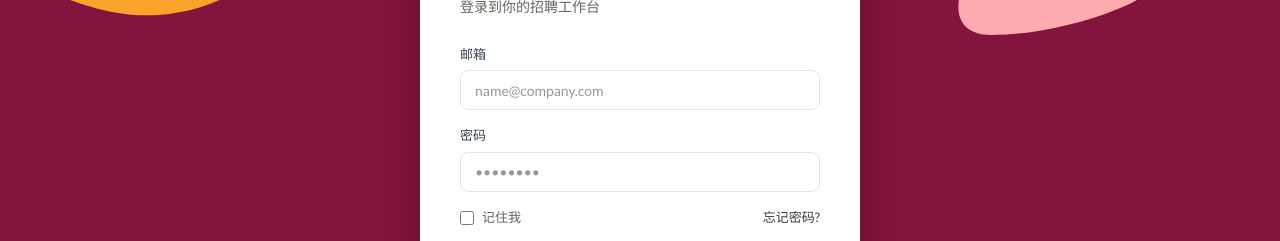
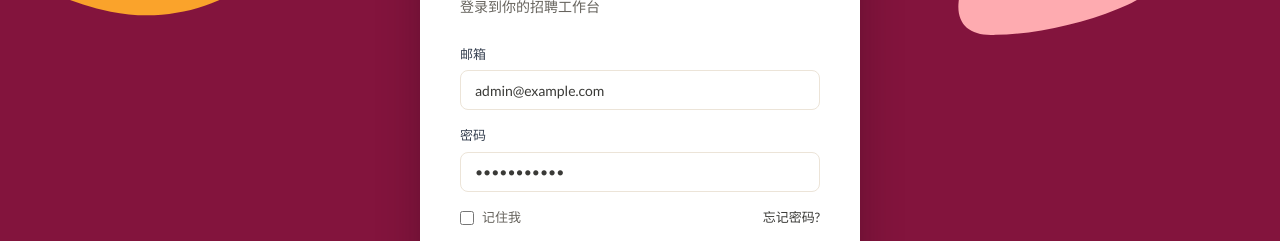
Before and after one commit to blueBananacc/HumanResource, a React (Vite) app in the folder frontend/: page /login in a window 1280 px wide. Shown: the part 287-528 px from the top of the page. Built offline with nearby package versions, Linux system fonts and the light colour scheme; no server answers.

Commit message:
feat(login): 演示环境预填管理员凭据一键登录
Generated with [Devin](https://devin.ai)

Co-Authored-By: Devin <158243242+devin-ai-integration[bot]@users.noreply.github.com>

```diff
--- a/frontend/src/pages/Login.tsx
+++ b/frontend/src/pages/Login.tsx
@@ -16,8 +16,9 @@ export function Login() {
   const { user, login } = useAuth();
   const navigate = useNavigate();
   const loc = useLocation();
-  const [email, setEmail] = useState("");
-  const [password, setPassword] = useState("");
+  // 演示环境:预填默认管理员凭据,一键登录(生产部署请移除)
+  const [email, setEmail] = useState("admin@example.com");
+  const [password, setPassword] = useState("admin123456");
   const [error, setError] = useState<string | null>(null);
   const [submitting, setSubmitting] = useState(false);
   const [sso, setSso] = useState<SsoPublic | null>(null);
```
Also changed, not shown: 1 other file (tests, documents, lock files or other folders).
